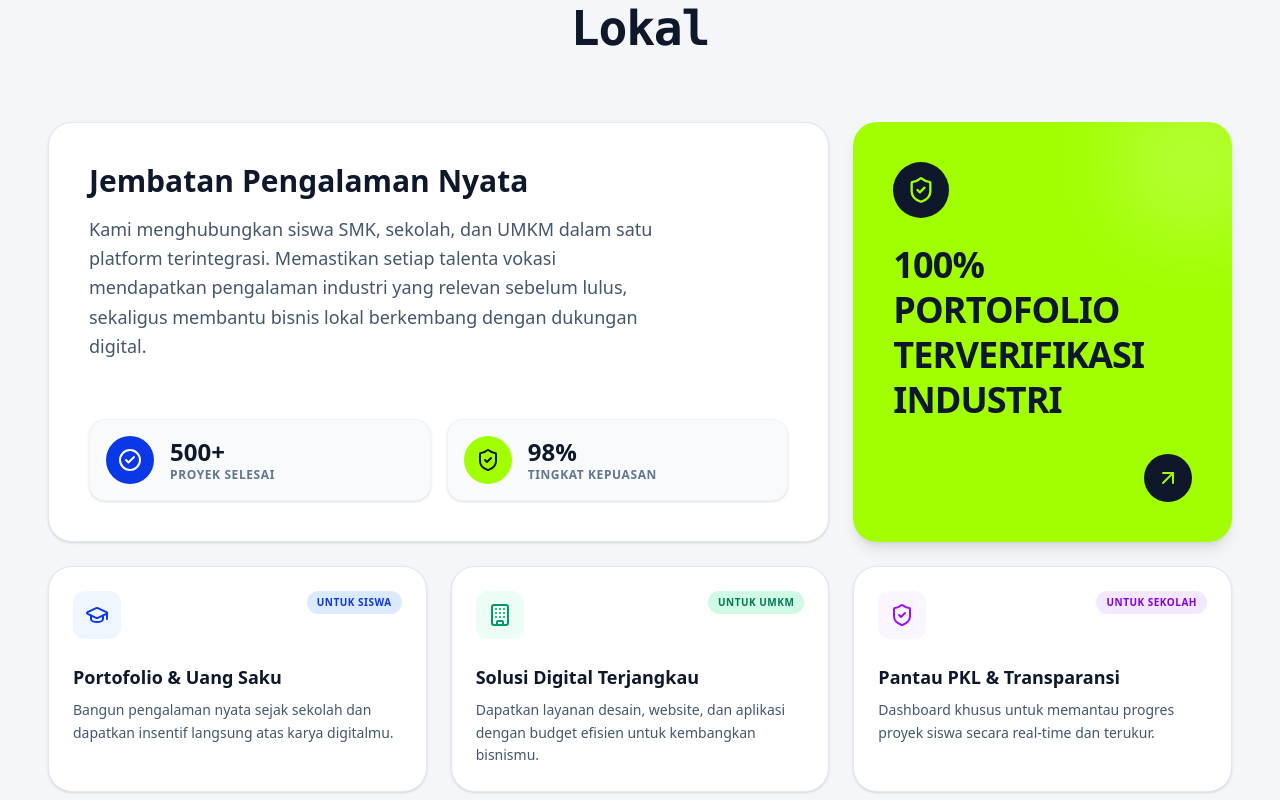
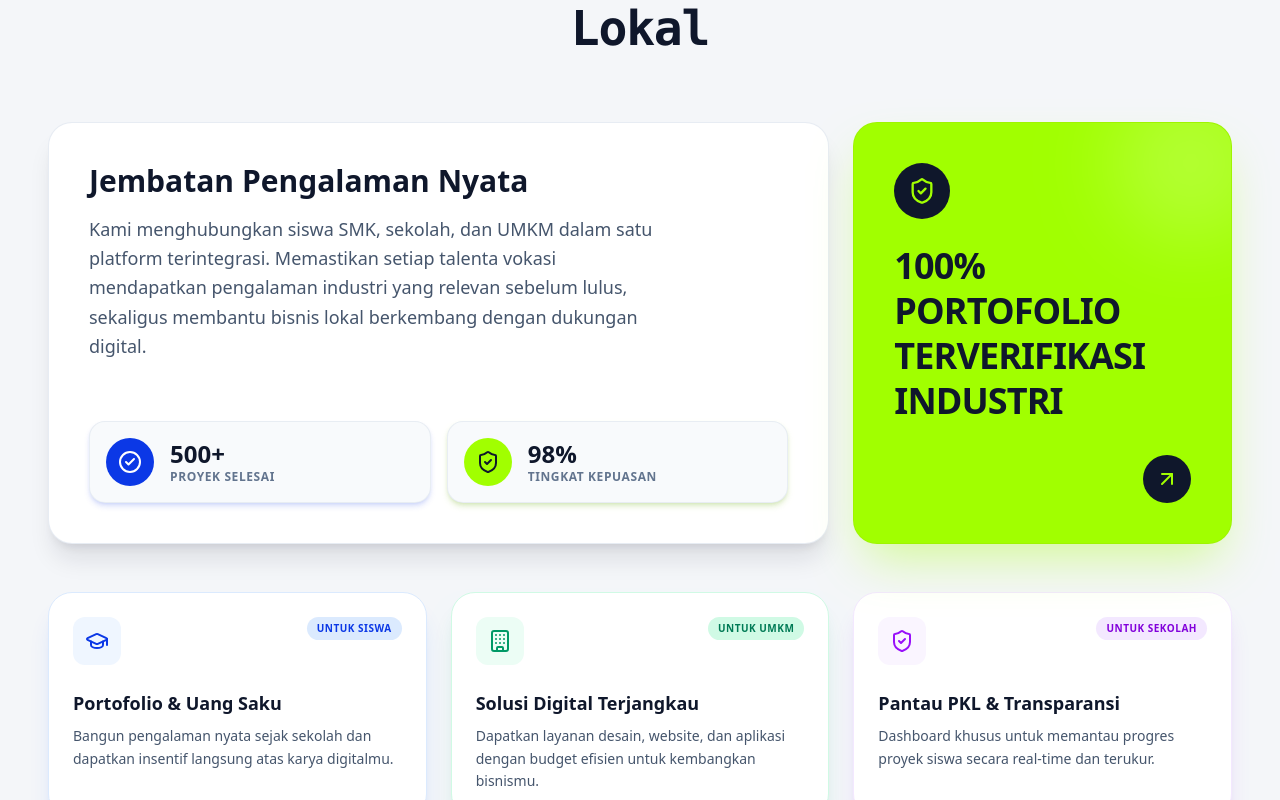
Before and after one commit to vinnntha/SkillLoom-Frontend, a Next.js app: page / in a window 1280 px wide. Shown: the part 1380-2180 px from the top of the page. Built offline with nearby package versions, Linux system fonts and the light colour scheme; no server answers.

Commit message:
update ui landing page

```diff
--- a/components/landing/AboutSection.tsx
+++ b/components/landing/AboutSection.tsx
@@ -6,7 +6,7 @@ import { ArrowUpRight, GraduationCap, Building, ShieldCheck, CheckCircle2 } from
 
 export const AboutSection: React.FC = () => {
   return (
-    <section id="tentang" className="bg-[#F4F6F9] py-14 sm:py-20 px-4 sm:px-8 lg:px-12 rounded-[32px] sm:rounded-[48px] md:rounded-[60px] -mt-6 sm:-mt-10 relative z-20 overflow-hidden">
+    <section id="tentang" className="bg-[#F4F6F9] py-14 sm:py-20 px-4 sm:px-8 lg:px-12 rounded-[32px] sm:rounded-[48px] md:rounded-[60px] -mt-6 sm:-mt-10 mb-12 sm:mb-20 relative z-20 overflow-hidden">
       <div className="max-w-7xl mx-auto">
         {/* Header Section */}
         <div className="text-center mb-10 sm:mb-16">
@@ -37,7 +37,7 @@ export const AboutSection: React.FC = () => {
             whileInView={{ opacity: 1, scale: 1 }}
             viewport={{ once: true }}
             transition={{ duration: 0.5 }}
-            className="md:col-span-2 bg-white rounded-3xl p-6 sm:p-10 border border-slate-200 shadow-sm relative overflow-hidden group flex flex-col justify-between"
+            className="md:col-span-2 bg-white rounded-3xl p-6 sm:p-10 border border-slate-200/80 shadow-xl shadow-slate-900/10 hover:shadow-2xl hover:shadow-[#0B38E6]/15 transition-all duration-300 relative overflow-hidden group flex flex-col justify-between"
           >
             <div className="absolute top-0 right-0 w-64 h-64 bg-[#0B38E6]/5 rounded-full blur-3xl -z-10 group-hover:bg-[#0B38E6]/10 transition-colors duration-500" />
 
@@ -50,7 +50,7 @@ export const AboutSection: React.FC = () => {
 
             {/* Stats Overlay */}
             <div className="flex flex-col sm:flex-row gap-3 sm:gap-4 mt-2 sm:mt-auto">
-              <div className="bg-slate-50 border border-slate-100 rounded-2xl p-3.5 sm:p-4 flex items-center gap-3.5 sm:gap-4 shadow-sm hover:shadow-md transition-shadow flex-1">
+              <div className="bg-slate-50 border border-slate-200/70 rounded-2xl p-3.5 sm:p-4 flex items-center gap-3.5 sm:gap-4 shadow-md shadow-[#0B38E6]/15 hover:shadow-lg hover:shadow-[#0B38E6]/25 transition-all flex-1">
                 <div className="w-10 h-10 sm:w-12 sm:h-12 rounded-full bg-[#0B38E6] flex items-center justify-center text-white shrink-0">
                   <CheckCircle2 className="w-5 h-5 sm:w-6 sm:h-6" />
                 </div>
@@ -60,7 +60,7 @@ export const AboutSection: React.FC = () => {
                 </div>
               </div>
 
-              <div className="bg-slate-50 border border-slate-100 rounded-2xl p-3.5 sm:p-4 flex items-center gap-3.5 sm:gap-4 shadow-sm hover:shadow-md transition-shadow flex-1">
+              <div className="bg-slate-50 border border-slate-200/70 rounded-2xl p-3.5 sm:p-4 flex items-center gap-3.5 sm:gap-4 shadow-md shadow-lime-600/20 hover:shadow-lg hover:shadow-lime-600/30 transition-all flex-1">
                 <div className="w-10 h-10 sm:w-12 sm:h-12 rounded-full bg-[#A1FF00] flex items-center justify-center text-slate-900 shrink-0">
                   <ShieldCheck className="w-5 h-5 sm:w-6 sm:h-6" />
                 </div>
@@ -78,7 +78,7 @@ export const AboutSection: React.FC = () => {
             whileInView={{ opacity: 1, scale: 1 }}
             viewport={{ once: true }}
             transition={{ duration: 0.5, delay: 0.2 }}
-            className="bg-[#A1FF00] text-slate-900 rounded-3xl p-6 sm:p-10 flex flex-col justify-between shadow-lg relative overflow-hidden group hover:scale-[1.02] transition-transform min-h-[220px] sm:min-h-[auto]"
+            className="bg-[#A1FF00] text-slate-900 rounded-3xl p-6 sm:p-10 flex flex-col justify-between shadow-2xl shadow-[#A1FF00]/40 hover:shadow-2xl hover:shadow-[#A1FF00]/60 relative overflow-hidden group hover:scale-[1.02] transition-all duration-300 min-h-[220px] sm:min-h-[auto] border border-lime-400/40"
           >
             <div className="absolute -right-10 -top-10 w-40 h-40 bg-white/20 rounded-full blur-2xl" />
 
@@ -100,14 +100,14 @@ export const AboutSection: React.FC = () => {
         </div>
 
         {/* Card C: 3 Equal Columns */}
-        <div className="grid grid-cols-1 md:grid-cols-3 gap-5 sm:gap-6 mt-5 sm:mt-6">
+        <div className="grid grid-cols-1 md:grid-cols-3 gap-5 sm:gap-6 mt-8 sm:mt-12">
           {/* Box 1 (Siswa) */}
           <motion.div
             initial={{ opacity: 0, y: 20 }}
             whileInView={{ opacity: 1, y: 0 }}
             viewport={{ once: true }}
             transition={{ duration: 0.5, delay: 0.1 }}
-            className="bg-white rounded-3xl p-5 sm:p-6 border border-slate-200 shadow-sm hover:shadow-md transition-shadow group"
+            className="bg-white rounded-3xl p-5 sm:p-6 border border-blue-100 shadow-xl shadow-blue-600/12 hover:shadow-2xl hover:shadow-blue-600/25 transition-all duration-300 group"
           >
             <div className="flex justify-between items-start mb-4 sm:mb-6">
               <div className="w-11 h-11 sm:w-12 sm:h-12 rounded-xl bg-blue-50 text-[#0B38E6] flex items-center justify-center group-hover:bg-[#0B38E6] group-hover:text-white transition-colors shrink-0">
@@ -127,7 +127,7 @@ export const AboutSection: React.FC = () => {
             whileInView={{ opacity: 1, y: 0 }}
             viewport={{ once: true }}
             transition={{ duration: 0.5, delay: 0.2 }}
-            className="bg-white rounded-3xl p-5 sm:p-6 border border-slate-200 shadow-sm hover:shadow-md transition-shadow group"
+            className="bg-white rounded-3xl p-5 sm:p-6 border border-emerald-100 shadow-xl shadow-emerald-600/12 hover:shadow-2xl hover:shadow-emerald-600/25 transition-all duration-300 group"
           >
             <div className="flex justify-between items-start mb-4 sm:mb-6">
               <div className="w-11 h-11 sm:w-12 sm:h-12 rounded-xl bg-emerald-50 text-emerald-600 flex items-center justify-center group-hover:bg-emerald-600 group-hover:text-white transition-colors shrink-0">
@@ -147,7 +147,7 @@ export const AboutSection: React.FC = () => {
             whileInView={{ opacity: 1, y: 0 }}
             viewport={{ once: true }}
             transition={{ duration: 0.5, delay: 0.3 }}
-            className="bg-white rounded-3xl p-5 sm:p-6 border border-slate-200 shadow-sm hover:shadow-md transition-shadow group"
+            className="bg-white rounded-3xl p-5 sm:p-6 border border-purple-100 shadow-xl shadow-purple-600/12 hover:shadow-2xl hover:shadow-purple-600/25 transition-all duration-300 group"
           >
             <div className="flex justify-between items-start mb-4 sm:mb-6">
               <div className="w-11 h-11 sm:w-12 sm:h-12 rounded-xl bg-purple-50 text-purple-600 flex items-center justify-center group-hover:bg-purple-600 group-hover:text-white transition-colors shrink-0">
--- a/components/landing/FeatureSection.tsx
+++ b/components/landing/FeatureSection.tsx
@@ -50,7 +50,7 @@ export const FeatureSection: React.FC = () => {
   ];
 
   return (
-    <section id="workflow" className="relative w-full bg-white rounded-t-[32px] sm:rounded-t-[48px] md:rounded-t-[60px] pt-10 sm:pt-14 pb-14 sm:pb-20 px-4 sm:px-8 lg:px-16 shadow-[0_-20px_50px_rgba(0,0,0,0.15)] z-20 overflow-hidden">
+    <section id="workflow" className="relative w-full bg-white rounded-[32px] sm:rounded-[48px] md:rounded-[60px] pt-10 sm:pt-14 pb-14 sm:pb-20 px-4 sm:px-8 lg:px-16 shadow-xl shadow-slate-900/10 z-20 overflow-hidden">
       {/* Background Decorative Accent */}
       <div className="absolute top-0 right-0 w-72 sm:w-96 h-72 sm:h-96 bg-blue-50/60 rounded-full blur-3xl -z-10 pointer-events-none" />
       <div className="absolute bottom-0 left-0 w-72 sm:w-96 h-72 sm:h-96 bg-[#A1FF00]/10 rounded-full blur-3xl -z-10 pointer-events-none" />
```
